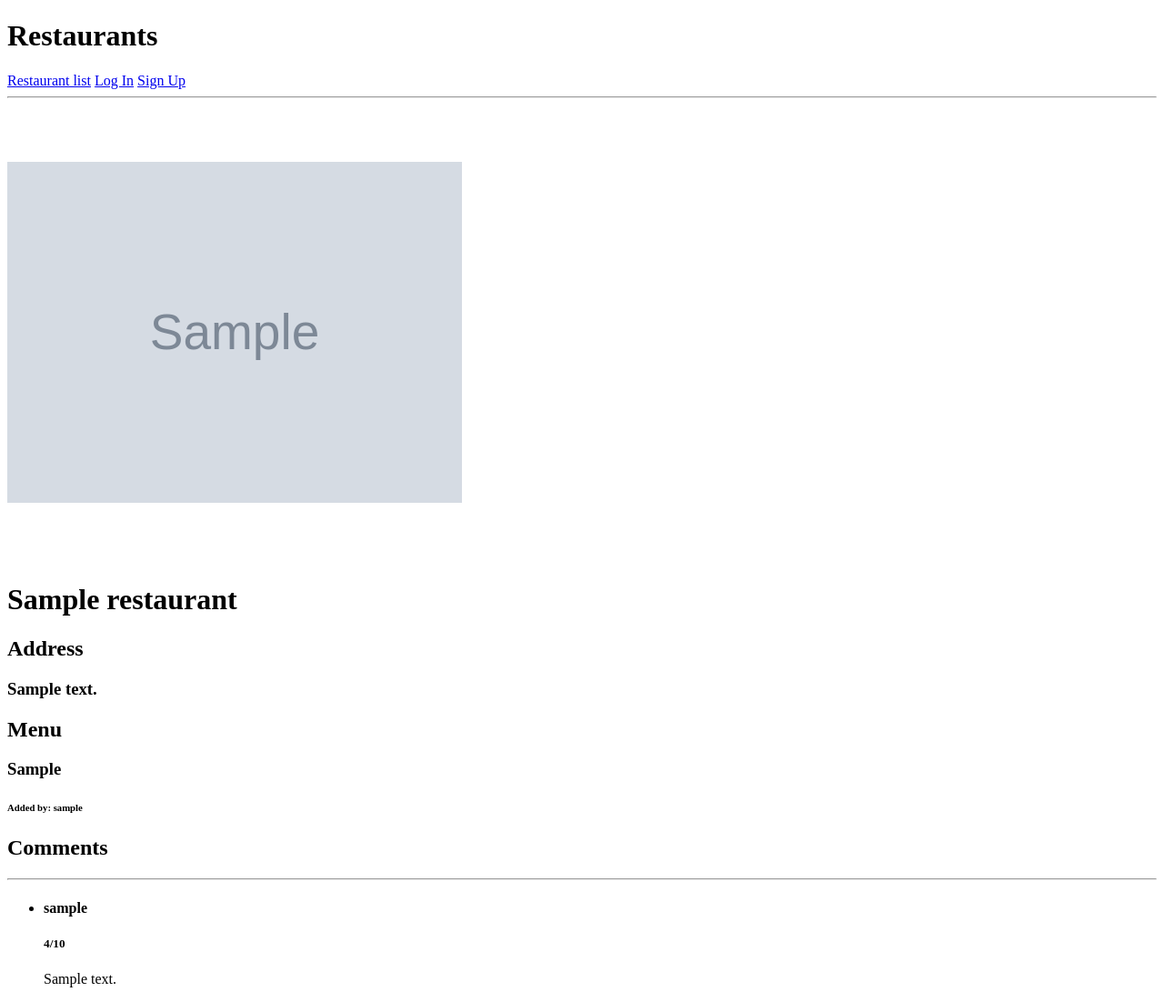
After one commit to Gutek8134/projekt-pai, a Django app: page /details/1 in a window 1280 px wide. The commit adds this page. Shown: the whole page at 91% size. Run offline with Django 5.2, Linux system fonts and the light colour scheme; tables that the repository leaves empty hold one stand-in row (values such as "Sample post"); grey boxes marked "Sample" are stand-in pictures; parts of the project's set-up code (start-up, migrations or seed data) failed here and were passed over.

Commit message:
reviews / comments

```diff
--- a/config/urls.py
+++ b/config/urls.py
@@ -16,10 +16,13 @@ Including another URLconf
 """
 from django.contrib import admin
 from django.urls import path, include
+from django.conf.urls.static import static
+from . import settings
 
 urlpatterns = [
     path('admin/', admin.site.urls),
     path("accounts/", include("accounts.urls")),
     path("accounts/", include("django.contrib.auth.urls")),
-    path("", include("restaurants.urls"))
+    path("", include("restaurants.urls")),
 ]
+urlpatterns += static(settings.MEDIA_URL, document_root=settings.MEDIA_ROOT)
--- a/restaurants/forms.py
+++ b/restaurants/forms.py
@@ -1,6 +1,6 @@
 from django import forms
 
-from .models import Restaurant, RestaurantMenuType
+from .models import Restaurant, RestaurantMenuType, Review
 
 
 class RestaurantFilterForm(forms.Form):
@@ -17,3 +17,13 @@ class RestaurantForm(forms.ModelForm):
         model = Restaurant
         fields = ["name", "menu_type", "address",
                   "photo", "latitude", "longditude"]
+
+
+class CommentForm(forms.ModelForm):
+    rating = forms.IntegerField(label="Rating", min_value=0, max_value=10)
+    comment_text = forms.CharField(
+        label="Review Details", widget=forms.Textarea, required=False)
+
+    class Meta:
+        model = Review
+        fields = ["rating", "comment_text"]
--- a/restaurants/models.py
+++ b/restaurants/models.py
@@ -10,7 +10,7 @@ class RestaurantMenuType(models.Model):
         max_length=50, verbose_name="Menu Type", unique=True)
 
     def __str__(self):
-        return repr(self.menu_type)
+        return self.menu_type
 
 
 class Restaurant(models.Model):
@@ -31,7 +31,7 @@ class Restaurant(models.Model):
         User, on_delete=models.PROTECT, verbose_name="Created by")
 
     def __str__(self):
-        return repr(self.name)
+        return self.name
 
     class Meta:
         unique_together = [[
@@ -43,7 +43,7 @@ class Review(models.Model):
     objects: Manager
     for_restaurant = models.ForeignKey(Restaurant, on_delete=models.CASCADE)
     rating = models.IntegerField(verbose_name="Rating")
-    comment_text = models.TextField(verbose_name="Review Details")
+    comment_text = models.TextField(verbose_name="Review Details", blank=True)
     created_by = models.ForeignKey(
         User, on_delete=models.PROTECT, verbose_name="Created by")
 
--- a/restaurants/urls.py
+++ b/restaurants/urls.py
@@ -5,9 +5,13 @@ from . import views
 
 app_name = "restaurants"
 
-urlpatterns=[
+urlpatterns = [
     path("", views.restaurant_list, name=views.restaurant_list.__name__),
+    path("details/<int:pk>", views.restaurant_details,
+         name=views.restaurant_details.__name__),
     path("add/", views.add_restaurant, name=views.add_restaurant.__name__),
-    path("edit/<int:pk>", views.edit_restaurant, name=views.edit_restaurant.__name__),
-    path("delete/<int:pk>", views.delete_restaurant, name=views.delete_restaurant.__name__),
+    path("edit/<int:pk>", views.edit_restaurant,
+         name=views.edit_restaurant.__name__),
+    path("delete/<int:pk>", views.delete_restaurant,
+         name=views.delete_restaurant.__name__),
 ]
--- a/restaurants/views.py
+++ b/restaurants/views.py
@@ -3,8 +3,8 @@ from django.shortcuts import get_object_or_404, redirect, render
 from django.db.models import F, FloatField
 from django.db.models.functions import Power, Sqrt, Radians, Sin, Cos, ATan2
 
-from .forms import RestaurantForm, RestaurantFilterForm
-from .models import Restaurant, RestaurantMenuType
+from .forms import RestaurantForm, RestaurantFilterForm, CommentForm
+from .models import Restaurant, RestaurantMenuType, Review
 
 from math import radians, cos
 
@@ -57,6 +57,37 @@ def restaurant_list(request: HttpRequest):
             "form": filter_form,
             "user_position": (USER_LATITUDE, USER_LONGDITUDE), }
     )
+
+
+def restaurant_details(request: HttpRequest, pk: int):
+    restaurant = get_object_or_404(Restaurant, pk=pk)
+    reviews = Review.objects.filter(for_restaurant=restaurant)
+
+    if request.method == "POST":
+        form = CommentForm(request.POST)
+        form.instance.for_restaurant = restaurant
+        form.instance.created_by = request.user
+
+        if form.is_valid():
+            form.save()
+
+    else:
+        form = CommentForm()
+
+    logged_in = request.user.is_authenticated
+    left_a_comment = False
+    if logged_in:
+        left_a_comment = reviews.filter(created_by=request.user).exists()
+    can_leave_a_comment = logged_in and not left_a_comment
+
+    return render(request,
+                  "restaurants/restaurant_details.html",
+                  {
+                      "restaurant": restaurant,
+                      "reviews": reviews,
+                      "can_leave_a_comment": can_leave_a_comment,
+                      "form": form
+                  })
 
 
 def add_restaurant(request: HttpRequest):
--- /dev/null
+++ b/templates/restaurants/restaurant_details.html
@@ -0,0 +1,36 @@
+{% extends 'restaurants/base.html' %}
+{% block content %}
+  <img src="{{ restaurant.photo.url }}" alt="{{ restaurant.name }}" width="500" height="500" style="object-fit: contain;" />
+  <h1>{{ restaurant.name }}</h1>
+  <h2>Address</h2>
+  <h3>{{ restaurant.address }}</h3>
+  <h2>Menu</h2>
+  <h3>{{ restaurant.menu_type }}</h3>
+  <h6>Added by: {{ restaurant.created_by }}</h6>
+
+  <h2>Comments</h2>
+  <hr />
+  {% if reviews %}
+    <ul>
+      {% for review in reviews %}
+        <li>
+          <h4>{{ review.created_by }}</h4>
+          <h5>{{ review.rating }}/10</h5>
+          {% if review.comment_text %}
+            <p>{{ review.comment_text }}</p>
+          {% endif %}
+        </li>
+      {% endfor %}
+    </ul>
+  {% else %}
+    Be the first to leave a review!
+  {% endif %}
+
+  {% if can_leave_a_comment %}
+    <form method="post">
+      {% csrf_token %}
+      {{ form }}
+      <button type="submit">Add review</button>
+    </form>
+  {% endif %}
+{% endblock %}
--- a/templates/restaurants/restaurant_list.html
+++ b/templates/restaurants/restaurant_list.html
@@ -11,7 +11,9 @@
   {% if restaurants %}
     <ul>
       {% for restaurant in restaurants %}
-        <li>{{ restaurant.name }} {{ restaurant.distance }}</li>
+        <li>
+          <img src="{{ restaurant.photo.url }}" alt="{{ restaurant.name }}" width="500" height="500" style="object-fit: contain;" /> {{ restaurant.name }} {{ restaurant.distance }}
+        </li>
       {% endfor %}
     </ul>
   {% else %}
```
Also changed, not shown: restaurants/migrations/0005_alter_review_comment_text.py (added).
